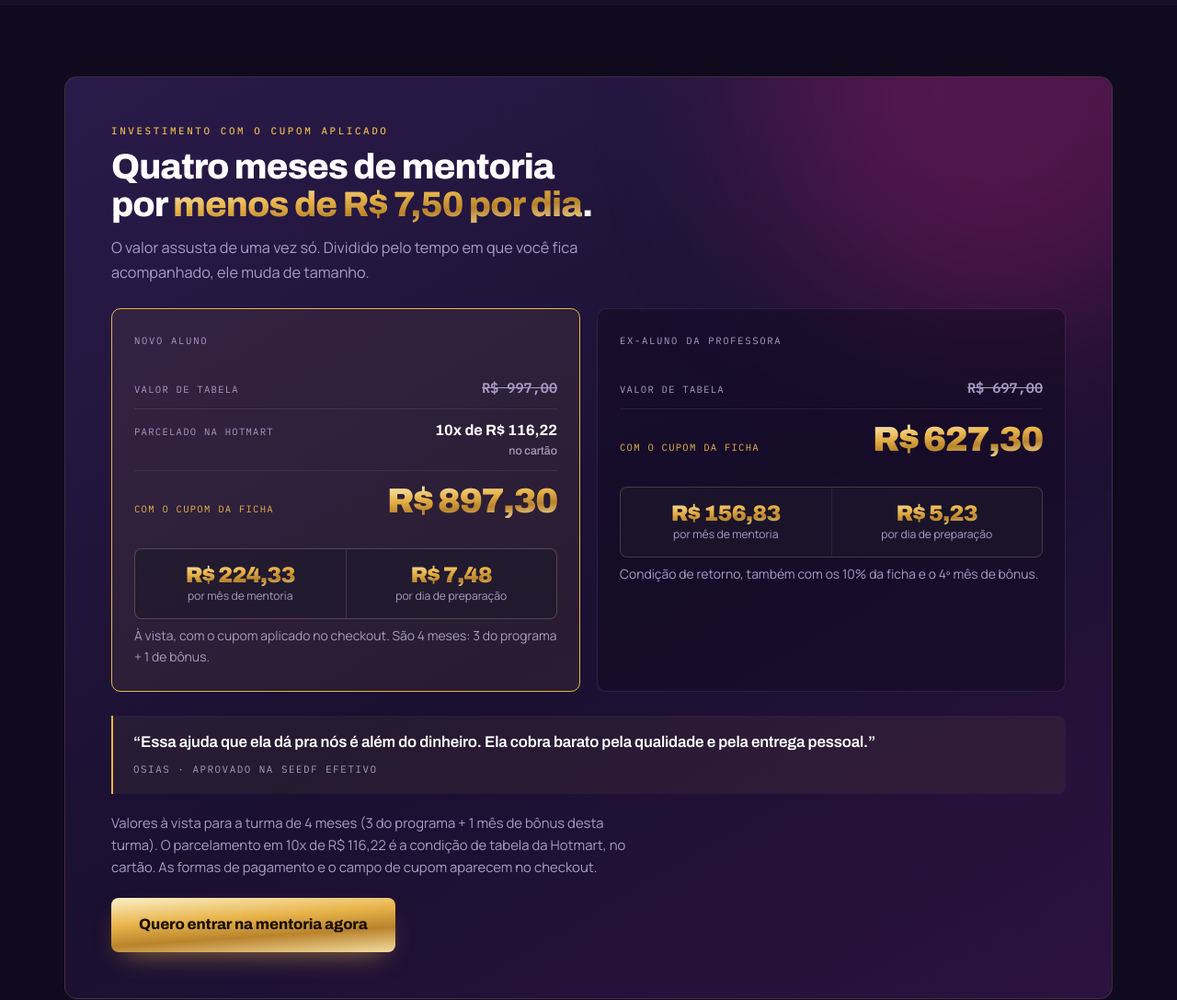
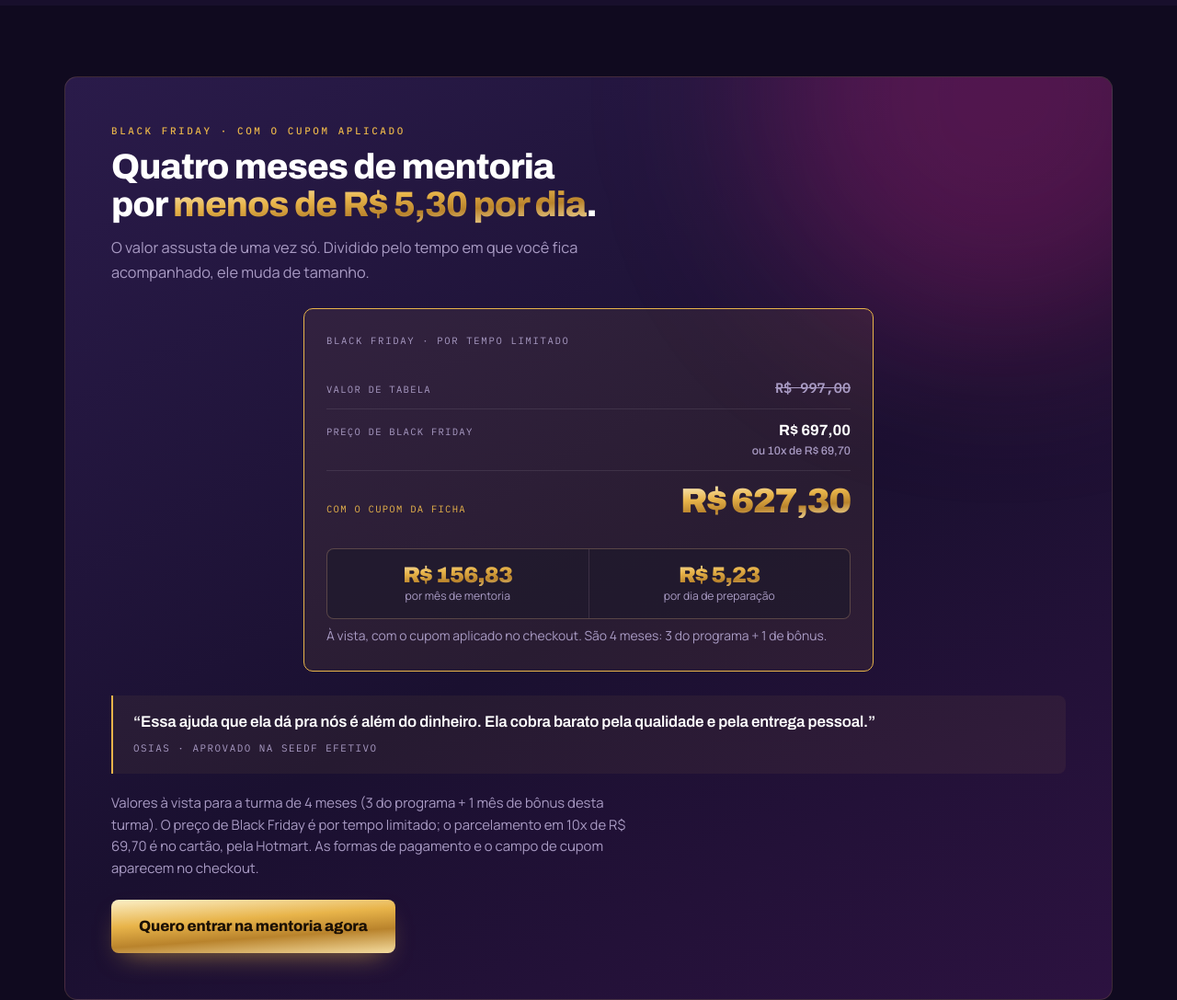
Before and after one commit to csantanak/mentoria-seedf-lp, a website: page public/index.html in a window 1280 px wide. Shown: the part 7500-8587 px from the top of the page at 92% size. Drawn offline with Linux system fonts and the light colour scheme.

Commit message:
Black Friday: mentoria por R$ 697 (R$ 627,30 com SEEDF10), checkout da oferta e remove card de ex-aluno
Co-Authored-By: Claude Opus 5.5 <noreply@anthropic.com>
Claude-Session: https://claude.ai/code/session_01ReCNasSku8fvU2YyBjw26J

```diff
--- a/public/index.html
+++ b/public/index.html
@@ -479,7 +479,7 @@ footer{border-top:1px solid var(--line-soft); padding-block:28px; background:var
     </div>
     <div class="top-r">
       <span class="top-note">Mentoria SEEDF Efetivo · 4 meses</span>
-      <a class="top-cta js-checkout" href="https://go.hotmart.com/I107610411Q?dp=1" target="_blank" rel="noopener">Entrar na mentoria</a>
+      <a class="top-cta js-checkout" href="https://pay.hotmart.com/I107610411Q?off=hr52sh5d" target="_blank" rel="noopener">Entrar na mentoria</a>
     </div>
   </div>
 </header>
@@ -504,7 +504,7 @@ footer{border-top:1px solid var(--line-soft); padding-block:28px; background:var
       </div>
       <div class="hero-actions">
         <a class="cta" href="#ficha">Quero garantir 10% de desconto</a>
-        <a class="text-link js-checkout" href="https://go.hotmart.com/I107610411Q?dp=1" target="_blank" rel="noopener">Já decidi: quero entrar agora</a>
+        <a class="text-link js-checkout" href="https://pay.hotmart.com/I107610411Q?off=hr52sh5d" target="_blank" rel="noopener">Já decidi: quero entrar agora</a>
       </div>
       <p class="lede">Quatro meses de mentoria ao vivo com a professora Jaqueline Santos — três do programa mais o mês de bônus desta turma: cronograma pronto desde o primeiro dia, discursiva corrigida com nota por critério e revisão do cronograma em até 48h assim que o edital sair. Preencha a ficha e garanta <b style="color:var(--gold)">10% de desconto</b> na matrícula.</p>
       <p class="signature">Professora Jaqueline Santos</p>
@@ -579,7 +579,7 @@ footer{border-top:1px solid var(--line-soft); padding-block:28px; background:var
         </div>
         <div class="btn-line">
           <a class="cta" id="wa" href="#" target="_blank" rel="noopener" style="text-decoration:none;text-align:center">Enviar meus dados no WhatsApp</a>
-          <a class="btn-ghost" id="buy" href="https://go.hotmart.com/I107610411Q?dp=1" target="_blank" rel="noopener">Ver a mentoria e aplicar o cupom</a>
+          <a class="btn-ghost" id="buy" href="https://pay.hotmart.com/I107610411Q?off=hr52sh5d" target="_blank" rel="noopener">Ver a mentoria e aplicar o cupom</a>
         </div>
         <ul class="next-steps">
           <li><b>01</b><span>Aplique o cupom no campo de desconto do checkout da Hotmart.</span></li>
@@ -822,36 +822,23 @@ footer{border-top:1px solid var(--line-soft); padding-block:28px; background:var
   <div class="wrap">
     <div class="price">
       <div class="glow p"></div>
-      <p class="eyebrow">Investimento com o cupom aplicado</p>
-      <h2 style="margin-top:10px">Quatro meses de mentoria<br>por <span class="foil">menos de R$ 7,50 por dia</span>.</h2>
+      <p class="eyebrow">Black Friday · com o cupom aplicado</p>
+      <h2 style="margin-top:10px">Quatro meses de mentoria<br>por <span class="foil">menos de R$ 5,30 por dia</span>.</h2>
       <p class="price-intro">O valor assusta de uma vez só. Dividido pelo tempo em que você fica acompanhado, ele muda de tamanho.</p>
 
-      <div class="price-grid">
+      <div class="price-grid" style="grid-template-columns:1fr; max-width:620px; width:100%; margin-inline:auto; justify-self:center">
         <div class="tier hi">
-          <span class="who">Novo aluno</span>
+          <span class="who">Black Friday · por tempo limitado</span>
           <div class="ladder">
             <div class="rung"><span class="rk">Valor de tabela</span><span class="rv old num">R$ 997,00</span></div>
-            <div class="rung"><span class="rk">Parcelado na Hotmart</span><span class="rv num">10x de R$ 116,22 <em>no cartão</em></span></div>
-            <div class="rung big"><span class="rk">Com o cupom da ficha</span><span class="rv new foil num">R$ 897,30</span></div>
-          </div>
-          <div class="split">
-            <div><span class="sv foil num">R$ 224,33</span><span class="sl">por mês de mentoria</span></div>
-            <div><span class="sv foil num">R$ 7,48</span><span class="sl">por dia de preparação</span></div>
-          </div>
-          <span class="note">À vista, com o cupom aplicado no checkout. São 4 meses: 3 do programa + 1 de bônus.</span>
-        </div>
-
-        <div class="tier">
-          <span class="who">Ex-aluno da professora</span>
-          <div class="ladder">
-            <div class="rung"><span class="rk">Valor de tabela</span><span class="rv old num">R$ 697,00</span></div>
+            <div class="rung"><span class="rk">Preço de Black Friday</span><span class="rv num">R$ 697,00 <em>ou 10x de R$ 69,70</em></span></div>
             <div class="rung big"><span class="rk">Com o cupom da ficha</span><span class="rv new foil num">R$ 627,30</span></div>
           </div>
           <div class="split">
             <div><span class="sv foil num">R$ 156,83</span><span class="sl">por mês de mentoria</span></div>
             <div><span class="sv foil num">R$ 5,23</span><span class="sl">por dia de preparação</span></div>
           </div>
-          <span class="note">Condição de retorno, também com os 10% da ficha e o 4º mês de bônus.</span>
+          <span class="note">À vista, com o cupom aplicado no checkout. São 4 meses: 3 do programa + 1 de bônus.</span>
         </div>
       </div>
 
@@ -860,8 +847,8 @@ footer{border-top:1px solid var(--line-soft); padding-block:28px; background:var
         <figcaption>Osias · aprovado na SEEDF Efetivo</figcaption>
       </figure>
 
-      <p class="price-foot">Valores à vista para a turma de 4 meses (3 do programa + 1 mês de bônus desta turma). O parcelamento em 10x de R$ 116,22 é a condição de tabela da Hotmart, no cartão. As formas de pagamento e o campo de cupom aparecem no checkout.</p>
-      <a class="cta buy-now js-checkout" href="https://go.hotmart.com/I107610411Q?dp=1" target="_blank" rel="noopener">Quero entrar na mentoria agora</a>
+      <p class="price-foot">Valores à vista para a turma de 4 meses (3 do programa + 1 mês de bônus desta turma). O preço de Black Friday é por tempo limitado; o parcelamento em 10x de R$ 69,70 é no cartão, pela Hotmart. As formas de pagamento e o campo de cupom aparecem no checkout.</p>
+      <a class="cta buy-now js-checkout" href="https://pay.hotmart.com/I107610411Q?off=hr52sh5d" target="_blank" rel="noopener">Quero entrar na mentoria agora</a>
     </div>
   </div>
 </section>
@@ -942,7 +929,7 @@ const DEPOIMENTOS = [
 const CONFIG = {
   whatsapp: "5561981993941",                      // país+DDD+número, só dígitos
   cupom: "SEEDF10",                               // crie este mesmo código na Hotmart, com 10% de desconto
-  checkout: "https://go.hotmart.com/I107610411Q?dp=1"
+  checkout: "https://pay.hotmart.com/I107610411Q?off=hr52sh5d"
 };
 /* =================================================================== */
 
```
